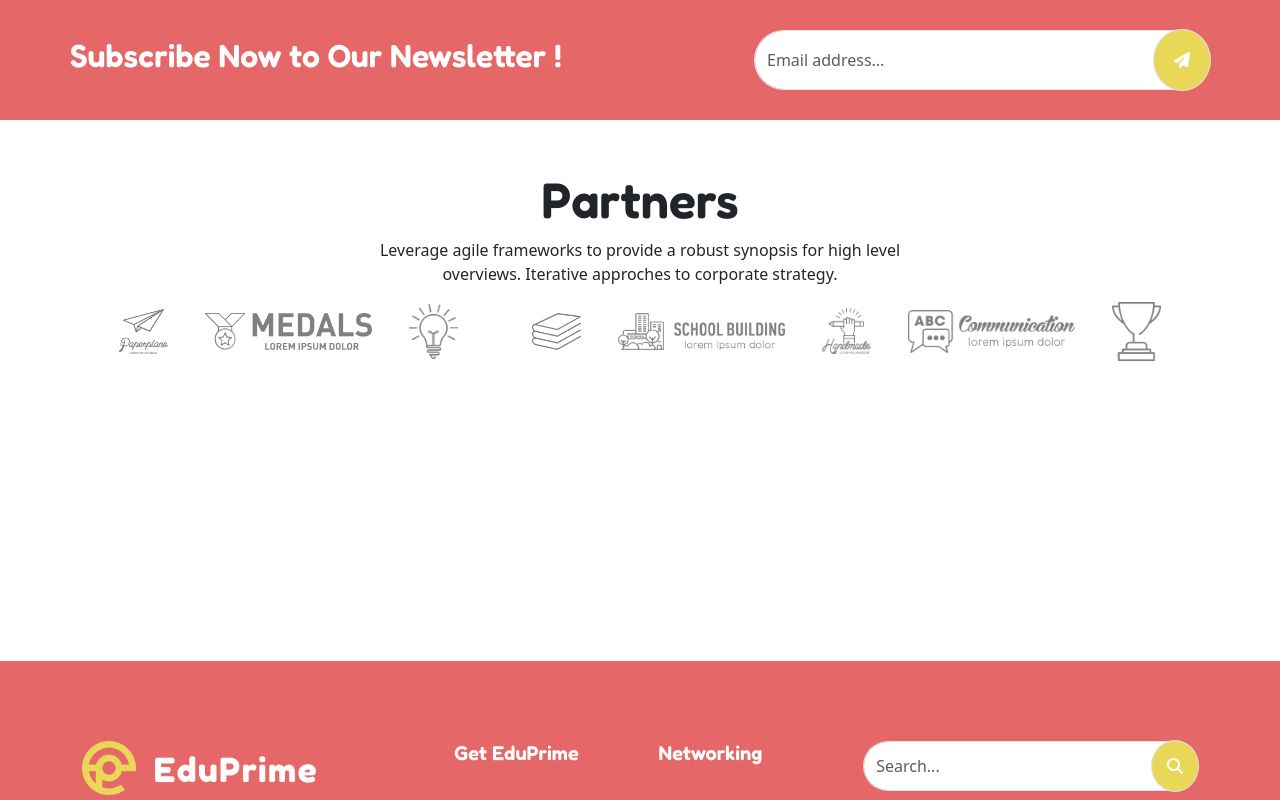
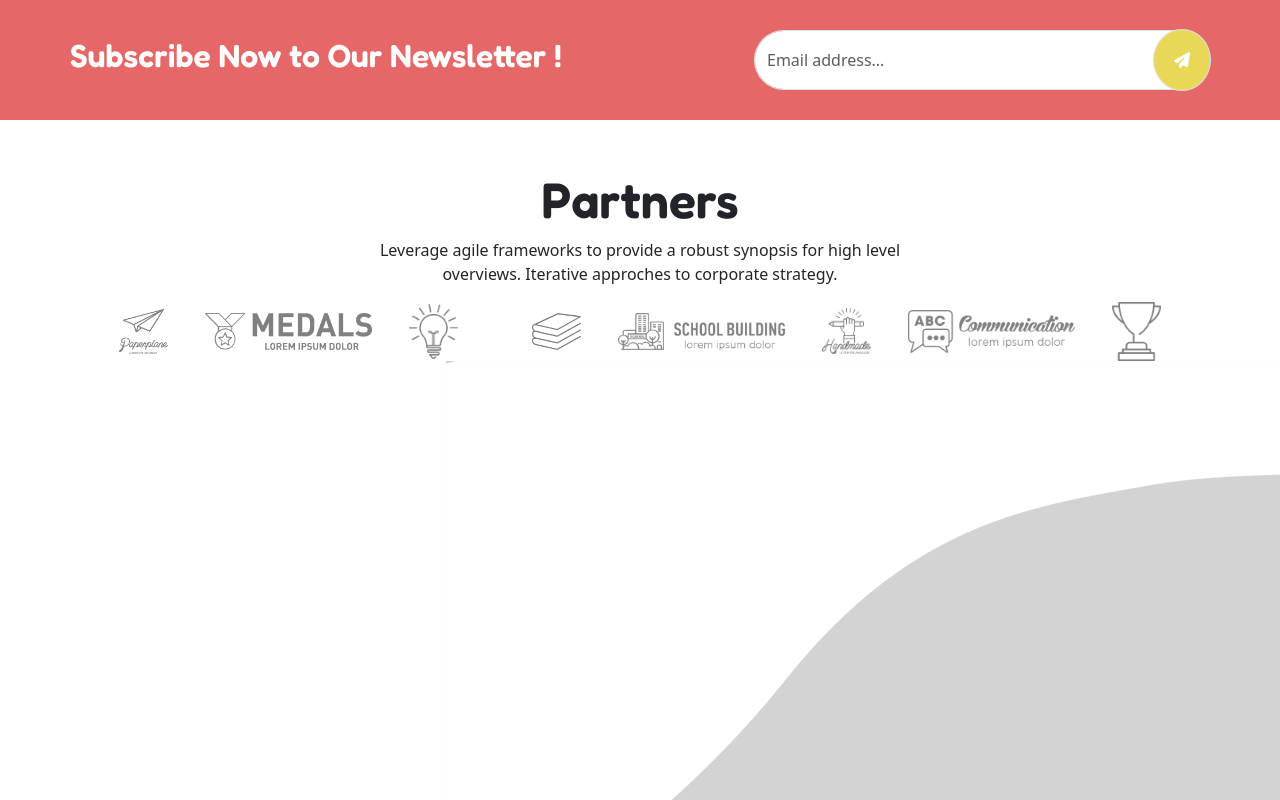
Before and after one commit to MatteoGunetto/proj-html-vuejs, a Vue app: page / in a window 1280 px wide. Shown: the part 5880-6680 px from the top of the page. Built offline with nearby package versions, Linux system fonts and the light colour scheme.

Commit message:
insert footer wave

```diff
--- a/src/components/PageFooter.vue
+++ b/src/components/PageFooter.vue
@@ -60,6 +60,7 @@ export default{
             </div>
           </div>
         </div>
+        <img  class="wave-3" src="../assets/img/background-wave3.png" alt="">
       </section>
       <section id="foot">
         <div class="container d-flex justify-content-between">
@@ -169,12 +170,10 @@ export default{
       #partners{
         .container{
           padding-top: 50px;
-          padding-bottom: 300px;
           h2{
             font-size: 50px;
           }
           .d-flex{
-
             .partner-box{
               width: 11%;
               text-align: center;
@@ -184,6 +183,7 @@ export default{
               }
               img:hover{
                 filter: contrast(100%);
+                cursor: pointer;
               }
             }
             .width{
@@ -282,4 +282,12 @@ export default{
         }
       }
     }
+    .wave-3{
+      position:relative;
+      left: 446px;
+      background-color: lightgray;
+
+
+    }
+
     </style>
```
